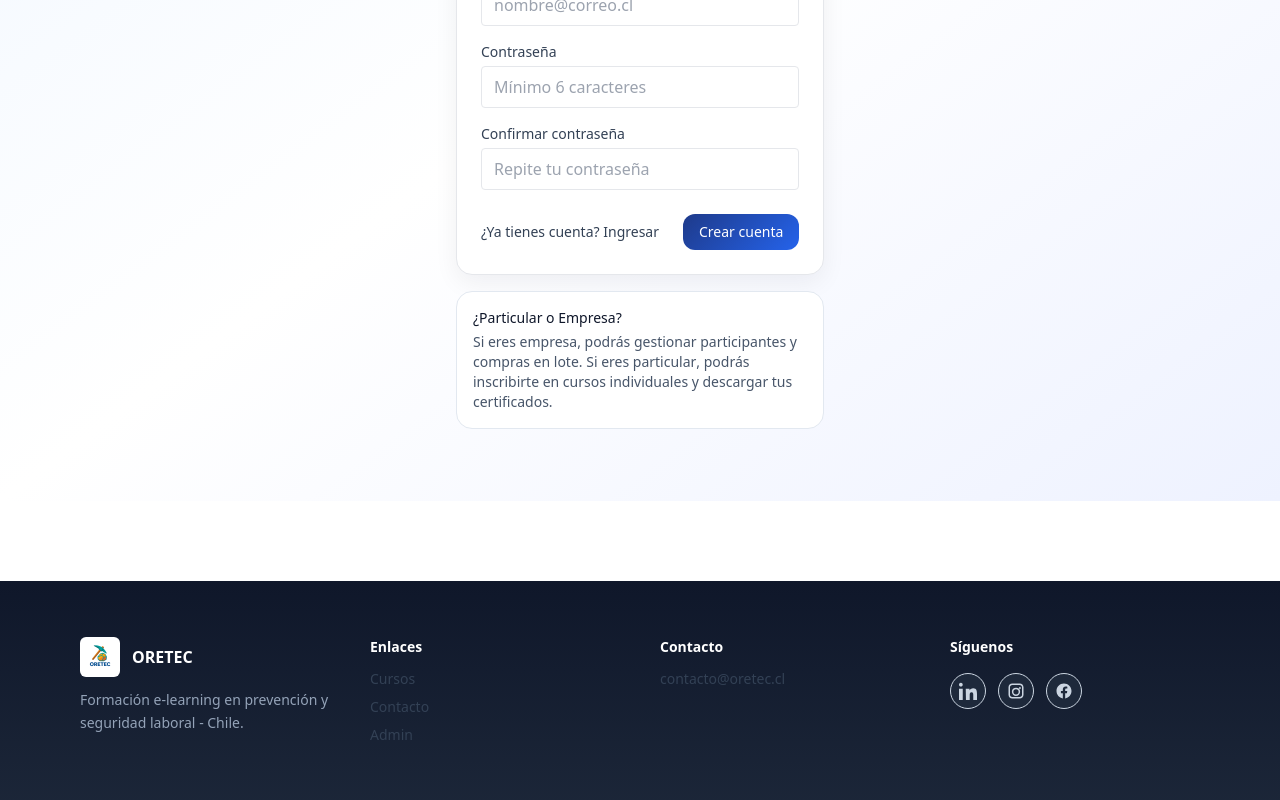
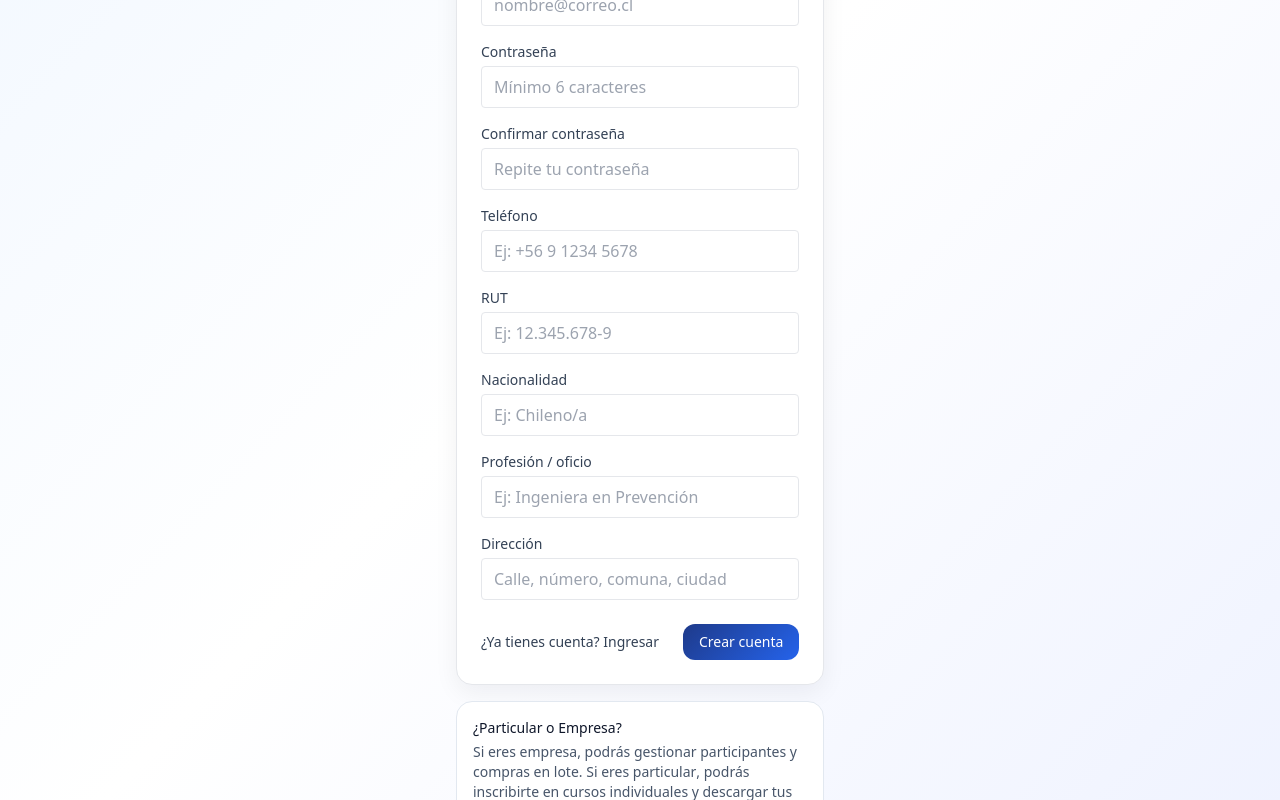
Before and after one commit to cristiantagle/oretec-web, a Next.js app: page /register in a window 1280 px wide. Shown: the part 522-1322 px from the top of the page. Built offline with nearby package versions, Linux system fonts and the light colour scheme; no server answers.

Commit message:
feat(auth): pedir datos completos de perfil al registrarse (restaurado)

```diff
--- a/app/(auth)/register/page.tsx
+++ b/app/(auth)/register/page.tsx
@@ -24,12 +24,19 @@ function RegisterInner() {
   const [email, setEmail] = useState('')
   const [password, setPassword] = useState('')
   const [confirm, setConfirm] = useState('')
+
+  // Campos extra de perfil
   const [companyName, setCompanyName] = useState('')
+  const [phone, setPhone] = useState('')
+  const [rut, setRut] = useState('')
+  const [nationality, setNationality] = useState('')
+  const [profession, setProfession] = useState('')
+  const [address, setAddress] = useState('')
+
   const [loading, setLoading] = useState(false)
   const [msg, setMsg] = useState<string>('')
 
   useEffect(() => {
-        // Si cambia el query param (navegación interna), refleja el valor
     setType(initialType)
   }, [initialType])
 
@@ -48,23 +55,27 @@ function RegisterInner() {
 
     setLoading(true)
     try {
+      const site = process.env.NEXT_PUBLIC_SITE_URL ?? 'http://localhost:3000'
       const { error } = await supabase.auth.signUp({
         email,
         password,
         options: {
-                                        emailRedirectTo: process.env.NEXT_PUBLIC_SITE_URL
-                                        ? `${process.env.NEXT_PUBLIC_SITE_URL}/dashboard`
-                                        : 'http://localhost:3000/dashboard',
+          emailRedirectTo: site.replace(/\/$/, '') + '/dashboard',
           data: {
             full_name: fullName,
             account_type: type,
             company_name: type === 'company' ? companyName : null,
+            phone: phone || null,
+            rut: rut || null,
+            nationality: nationality || null,
+            profession: profession || null,
+            address: address || null,
           },
         },
       })
       if (error) throw error
+
       flash('Registro exitoso. Revisa tu correo para confirmar la cuenta.')
-                                    // Opcional: Enviar al login para que inicie sesión cuando confirme
       setTimeout(() => router.replace('/login'), 800)
     } catch (e: any) {
       flash(e?.message || 'No se pudo registrar')
@@ -171,6 +182,62 @@ function RegisterInner() {
             />
           </div>
 
+          {/* Campos extra */}
+          <div className="grid gap-1">
+            <label className="text-sm text-slate-700">Teléfono</label>
+            <input
+              className="rounded border px-3 py-2"
+              placeholder="Ej: +56 9 1234 5678"
+              value={phone}
+              onChange={(e) => setPhone(e.target.value)}
+              autoComplete="tel"
+            />
+          </div>
+
+          <div className="grid gap-1">
+            <label className="text-sm text-slate-700">RUT</label>
+            <input
+              className="rounded border px-3 py-2"
+              placeholder="Ej: 12.345.678-9"
+              value={rut}
+              onChange={(e) => setRut(e.target.value)}
+              autoComplete="off"
+            />
+          </div>
+
+          <div className="grid gap-1">
+            <label className="text-sm text-slate-700">Nacionalidad</label>
+            <input
+              className="rounded border px-3 py-2"
+              placeholder="Ej: Chileno/a"
+              value={nationality}
+              onChange={(e) => setNationality(e.target.value)}
+              autoComplete="country-name"
+            />
+          </div>
+
+          <div className="grid gap-1">
+            <label className="text-sm text-slate-700">Profesión / oficio</label>
+            <input
+              className="rounded border px-3 py-2"
+              placeholder="Ej: Ingeniera en Prevención"
+              value={profession}
+              onChange={(e) => setProfession(e.target.value)}
+              autoComplete="organization-title"
+            />
+          </div>
+
+          <div className="grid gap-1">
+            <label className="text-sm text-slate-700">Dirección</label>
+            <input
+              className="rounded border px-3 py-2"
+              placeholder="Calle, número, comuna, ciudad"
+              value={address}
+              onChange={(e) => setAddress(e.target.value)}
+              autoComplete="street-address"
+            />
+          </div>
+
           <div className="mt-2 flex items-center justify-between">
             <Link href="/login" className="link-anim text-sm">
               ¿Ya tienes cuenta? Ingresar
```
Lines whose indentation alone changed are shown as unchanged.
